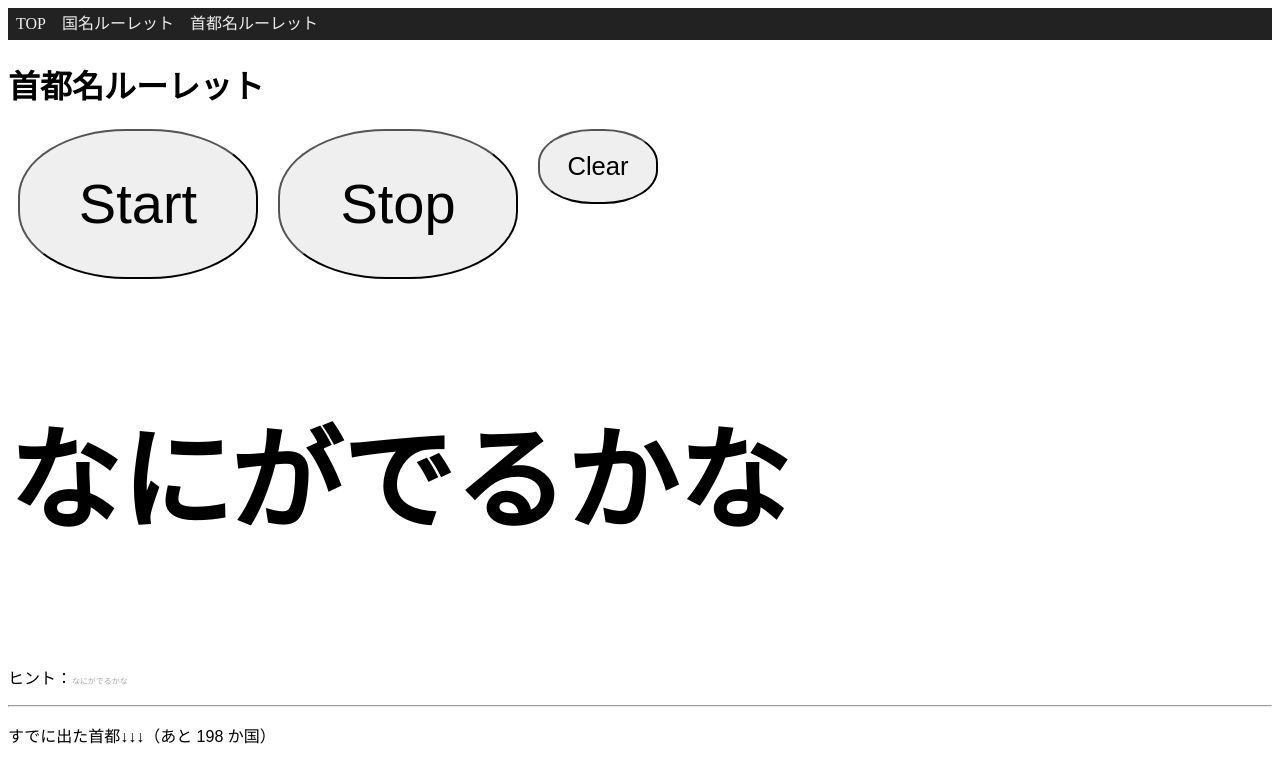
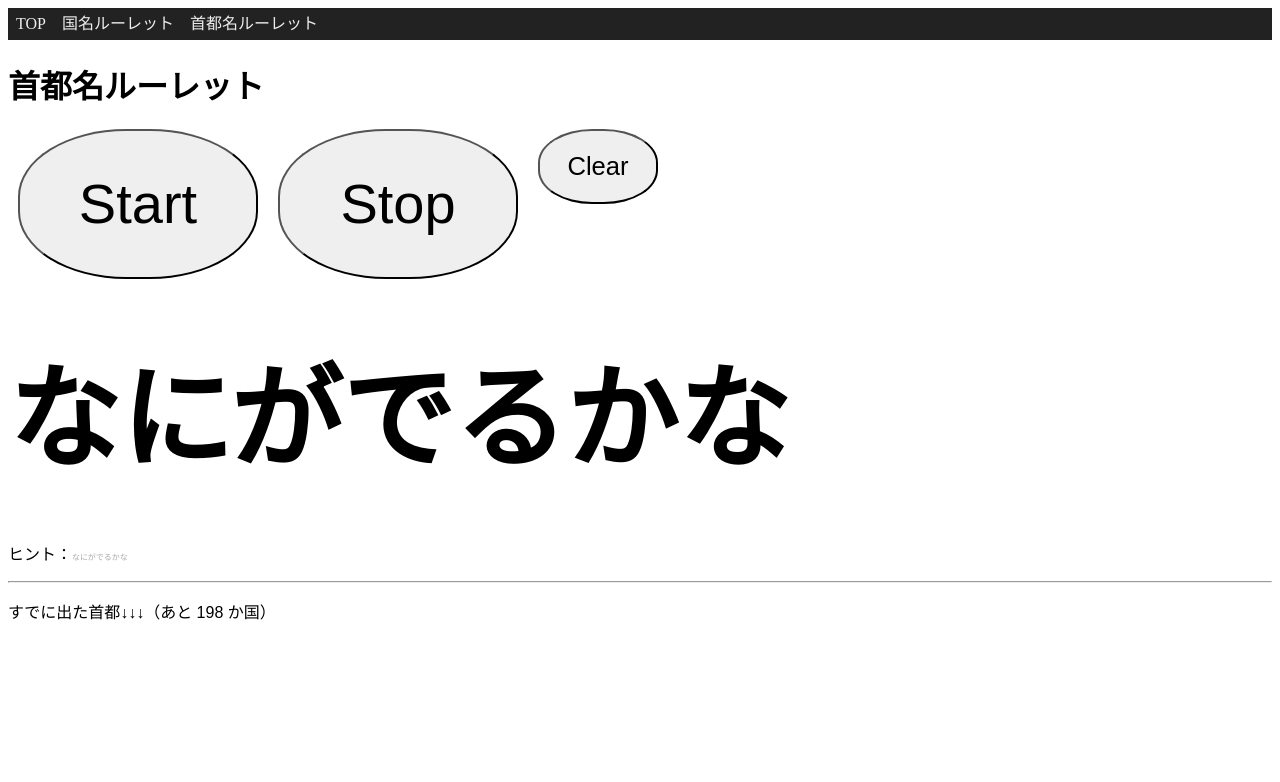
Before and after one commit to baum9chen/webapp-vue, a Nuxt app: page /Capital in a window 1280 px wide. Shown: the top 782 px of the page. Built offline with nearby package versions, Linux system fonts and the light colour scheme.

Commit message:
update layout

```diff
--- a/pages/Capital.vue
+++ b/pages/Capital.vue
@@ -136,6 +136,7 @@ button.roulette-btn-clear {
 p.content-country {
   font-weight: bold;
   font-size: 7em;
+  margin: 50px 0px;
 }
 p.content-country-hint span.content-country-hint-text {
   font-size: 0.5em;
```
